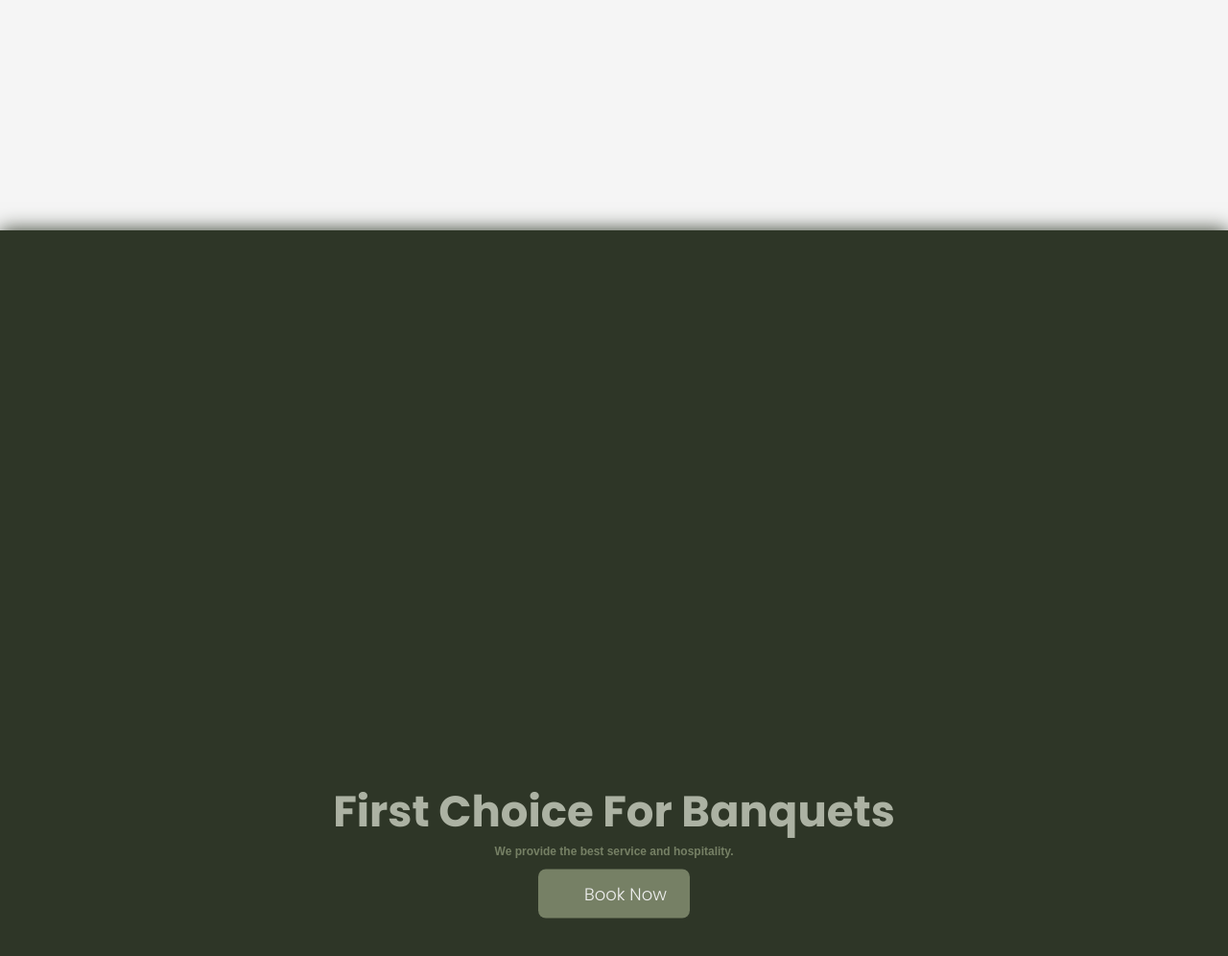
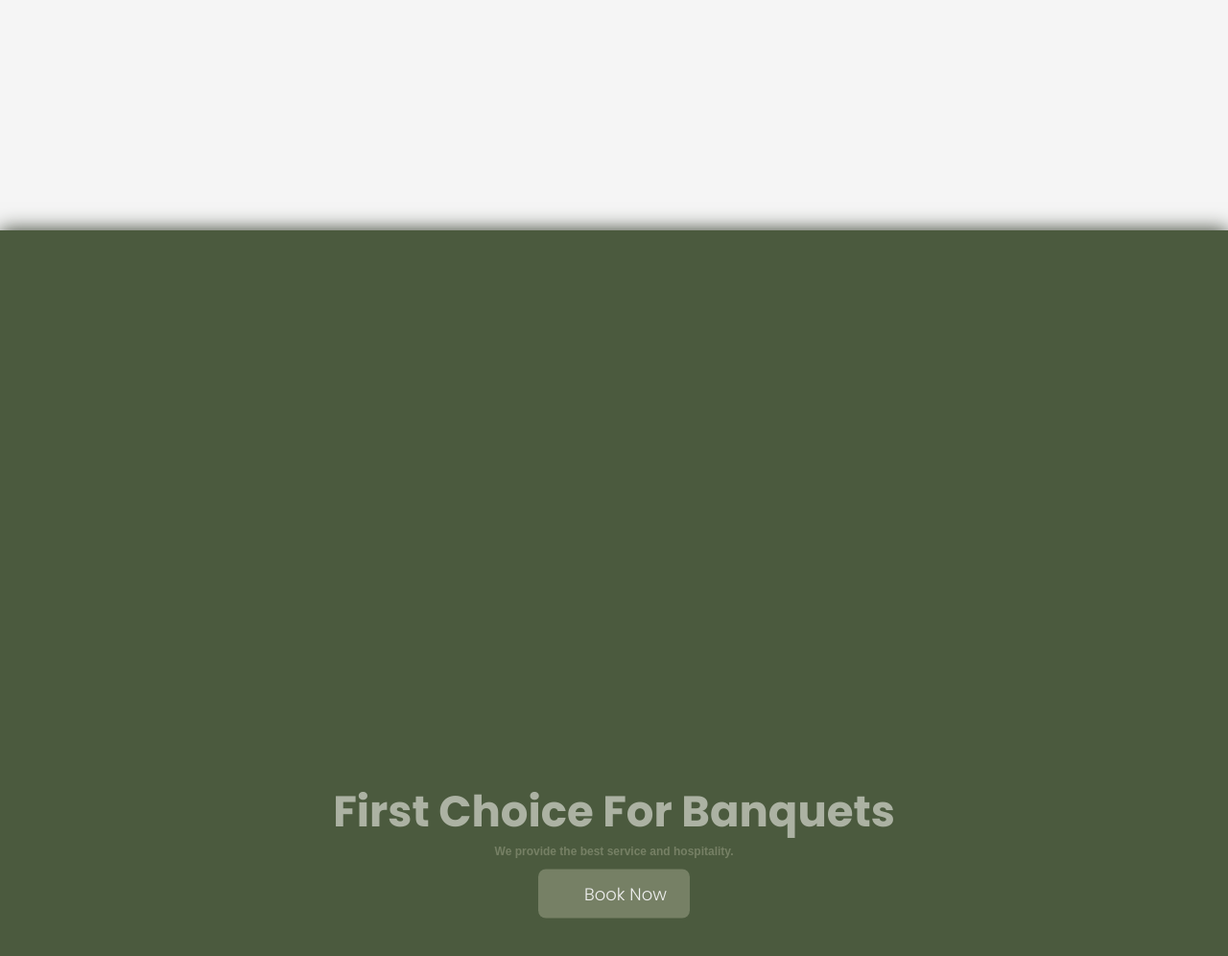
Before and after one commit to zenithkandel/rageni-resort, a PHP site: page /apps/index.html in a window 1280 px wide. Shown: the part 1060-2056 px from the top of the page at 96% size. Run offline with PHP 8.4, Linux system fonts and the light colour scheme; some libraries are stand-ins or nearby versions; some web fonts are replaced.

Commit message:
Implement code changes to enhance functionality and improve performance

```diff
--- a/styles/app.css
+++ b/styles/app.css
@@ -153,7 +153,7 @@ nav .logo img {
 .hero .blob-down {
   position: absolute;
   bottom: 0;
-  background: var(--object-shadow);
+  background: var(--object-fill);
   box-shadow: 0 0 20px var(--object-shadow);
 }
 
--- a/styles/index.css
+++ b/styles/index.css
@@ -154,7 +154,7 @@ nav .logo img {
   position: absolute;
   bottom: 0;
   background: var(--object-shadow);
-  box-shadow: 0 0 20px var(--object-shadow);
+  box-shadow: 0 0 20px var(--object-fill);
 }
 
 .hero-content {
```
Also changed, not shown: images/apps/silver_palace_logo.jpg (added).
